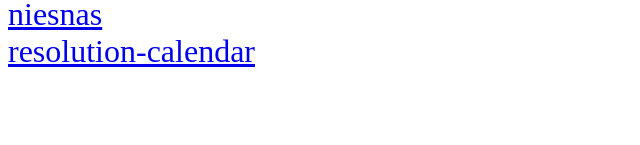
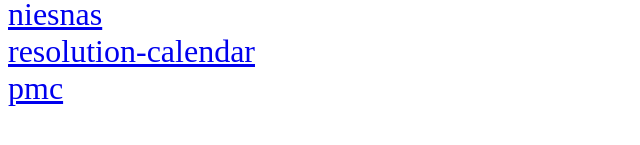
Before and after one commit to icguy/icguy.github.io, a website: page index.html in a window 1280 px wide. Shown: the part 123-268 px from the top of the page, without its empty margins (0-640 px from the left). Drawn offline with Linux system fonts and the light colour scheme.

Commit message:
added pmc

```diff
--- a/index.html
+++ b/index.html
@@ -16,6 +16,7 @@
 	<div><a href="https://icguy.github.io/DeSpoiler">DeSpoiler</a></div>
 	<div><a href="https://icguy.github.io/niesnas">niesnas</a></div>
 	<div><a href="https://icguy.github.io/resolution-calendar">resolution-calendar</a></div>
+	<div><a href="https://icguy.github.io/pmc">pmc</a></div>
 </body>
 
 </html>
```
